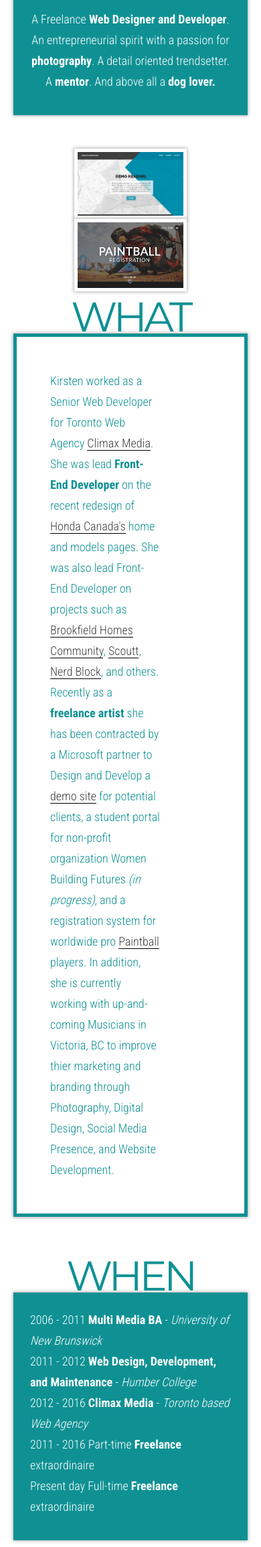
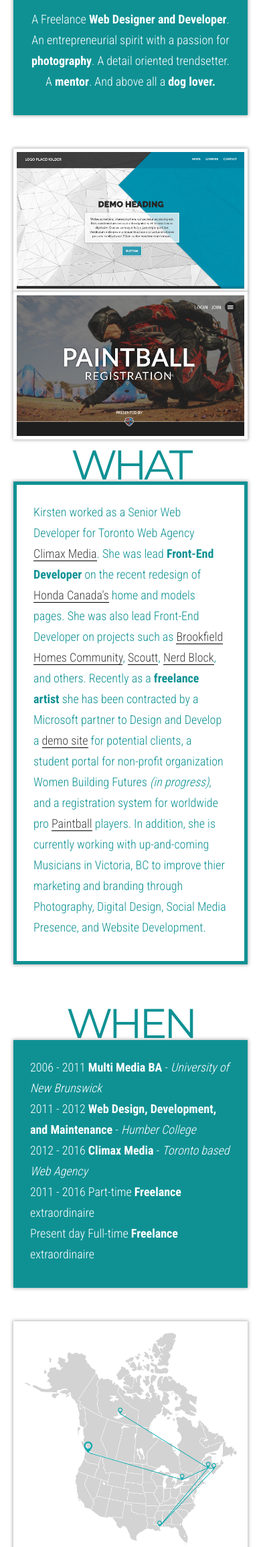
Before and after one commit to kirstenjvd/portfolio, a PHP site: page / in a window 390 px wide. Shown: the part 1231-3541 px from the top of the page at 67% size. Run offline with PHP 8.4, Linux system fonts and the light colour scheme; some libraries are stand-ins or nearby versions.

Commit message:
map update

```diff
--- a/index.php
+++ b/index.php
@@ -52,11 +52,11 @@
 
           <div class="container-box type-2 where">
             <div class="container-img">
-              <img src="images/desk.jpg" src="picture of me" />
+              <img src="images/map.jpg" src="map" />
             </div>
             <h2>where</h2>
             <div class="container-copy">
-              <p>A true gypsy soul; Kirsten has lived in many cities across North America, always finding new sources of creativity and innovation in each.   </p>
+              <p>A true gypsy soul; Kirsten has lived in cities across North America, always finding new sources of creativity and innovation in each.   </p>
             </div>
           </div>
           <div class="container-box type-1 how">
--- a/styles/main.css
+++ b/styles/main.css
@@ -414,6 +414,9 @@
       padding-bottom: 3px; }
 #work .container-copy {
   padding: 50px 36% 50px 50px; }
+  @media screen and (max-width: 900px) {
+    #work .container-copy {
+      padding: 25px 25px 35px 25px; } }
 
 .type-1 {
   max-width: 820px;
@@ -437,22 +440,30 @@
   .type-1 .container-copy {
     background: #0f9194;
     color: white;
-    padding: 42px 30px 98px 38%; }
+    padding: 42px 30px 126px 38%; }
     @media screen and (max-width: 900px) {
       .type-1 .container-copy {
         padding: 25px 25px 35px 25px; } }
 
 .where.type-2 h2 {
   left: 105px; }
+.where.type-2 .container-img {
+  right: -80px;
+  top: -60px;
+  padding: 10px;
+  background: #fff; }
 
 .how.type-1 {
   width: 62%; }
   .how.type-1 h2 {
-    right: 287px; }
+    right: 215px; }
   .how.type-1 .container-copy {
     background: #0f9194;
     color: #FFF;
     padding: 60px 44px 60px 44px; }
+  @media screen and (max-width: 900px) {
+    .how.type-1 {
+      width: 100%; } }
 
 .type-2 {
   max-width: 900px;
@@ -479,6 +490,9 @@
     overflow: hidden;
     max-width: 48%;
     top: -14px; }
+    @media screen and (max-width: 900px) {
+      .type-2 .container-img {
+        max-width: 100%; } }
   .type-2 .container-img-2 {
     right: -140px;
     border: #FFF 5px solid;
@@ -486,6 +500,9 @@
     overflow: hidden;
     top: 232px;
     max-width: 48%; }
+    @media screen and (max-width: 900px) {
+      .type-2 .container-img-2 {
+        max-width: 100%; } }
   .type-2 .container-copy {
     background: white;
     color: #0f9194;
--- a/styles/sections/_about.scss
+++ b/styles/sections/_about.scss
@@ -60,6 +60,9 @@
 	}
 	.container-copy{
 		padding: 50px 36% 50px 50px;
+		@include max-screen($tablet){
+			padding: 25px 25px 35px 25px;
+		}
 	}
 }
 .type-1{
@@ -87,7 +90,7 @@
 	.container-copy{
 		background: $color-brand;
 		color: $white;
-		padding: 42px 30px 98px 38%;
+		padding: 42px 30px 126px 38%;
 		@include max-screen($tablet){
 	     	padding: 25px 25px 35px 25px;
 
@@ -97,18 +100,27 @@
 }
 .where.type-2{
 	h2{
-		    left: 105px;
+		left: 105px;
+	}
+	.container-img{
+	    right: -80px;
+	    top: -60px;
+	    padding: 10px;
+	    background: #fff;
 	}
 }
 .how.type-1{
 	width: 62%;
 	h2{
-		right: 287px;
+		right: 215px;
 	}
 	.container-copy {
 	    background: #0f9194;
 	    color: #FFF;
-	        padding: 60px 44px 60px 44px;
+	    padding: 60px 44px 60px 44px;
+	}
+	@include max-screen($tablet){
+		width:100%;
 	}
 }
 .type-2{
@@ -137,6 +149,9 @@
 	    overflow: hidden;
 	    max-width: 48%;
 	    top: -14px;
+	    @include max-screen($tablet){
+	    	max-width:100%;
+	    }
 	}
 	.container-img-2{
 	    right: -140px;
@@ -145,6 +160,9 @@
 	    overflow: hidden;
 	    top: 232px;
 	    max-width: 48%;
+	    @include max-screen($tablet){
+	    	max-width:100%;
+	    }
 	}
 	.container-copy{
 		background: $white;
```
Also changed, not shown: images/map.jpg (added).
